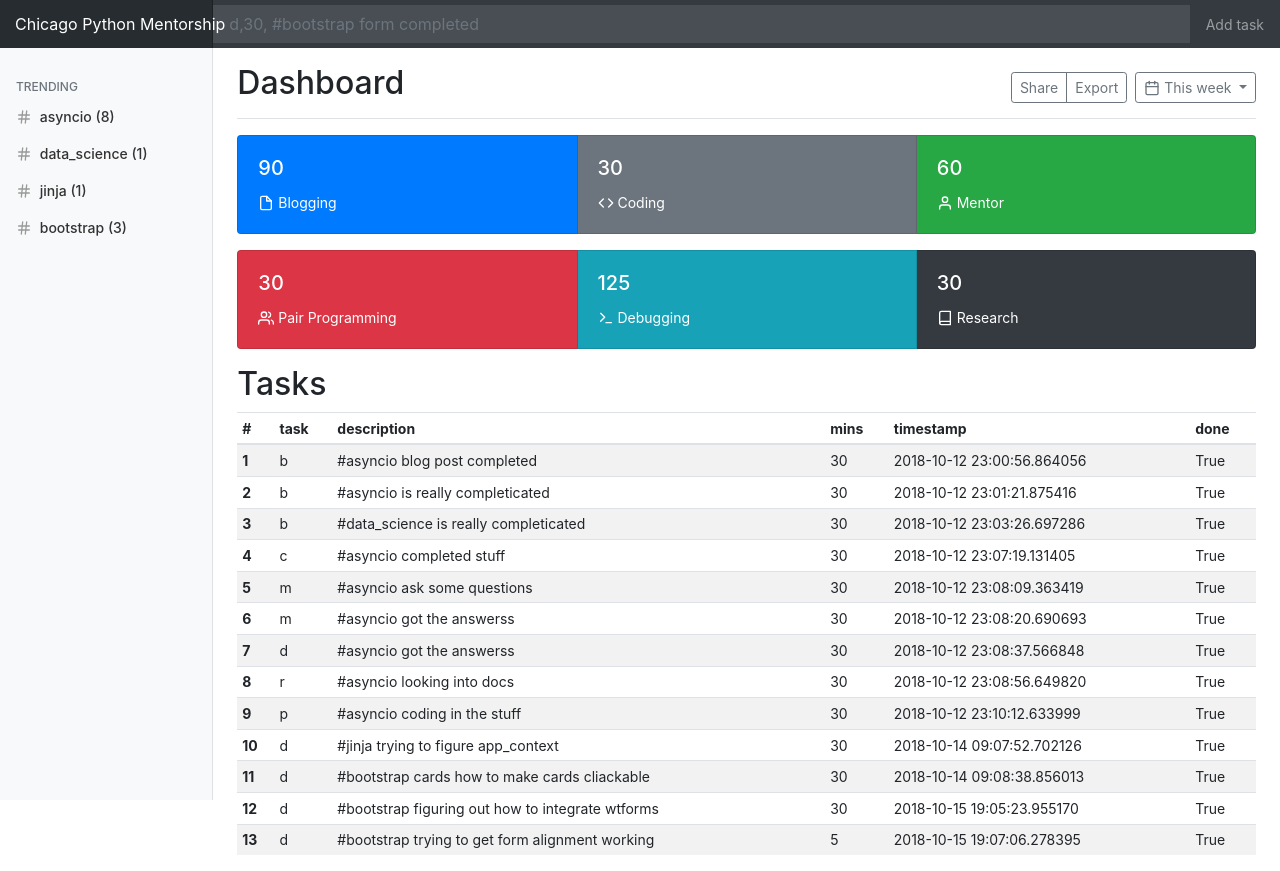
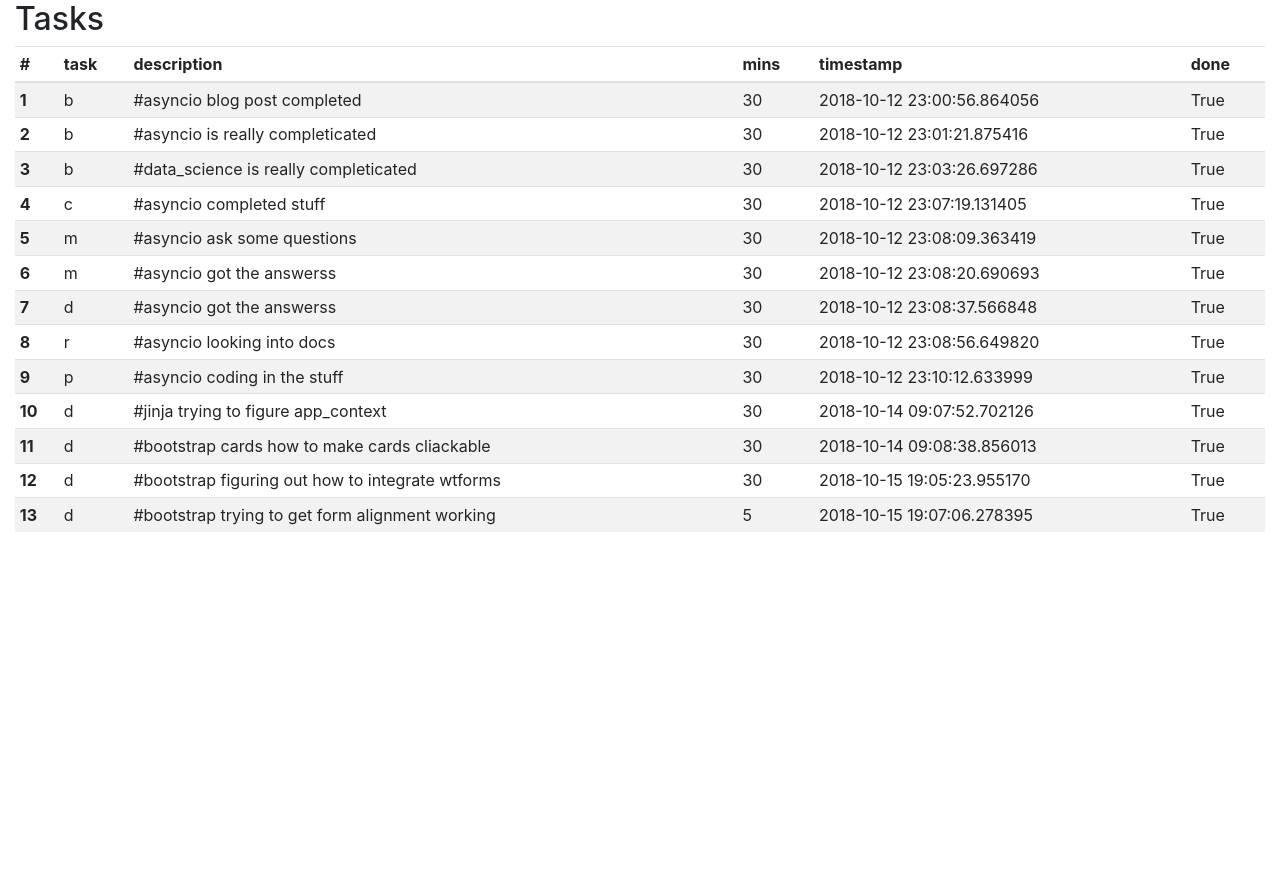
Before and after one commit to chicagopython/CodingWorkshops, a Flask app: page /tasks/ in a window 1280 px wide. After the commit the page ends 532 px from the top, so only its background shows below. Run offline with Flask 2, Linux system fonts and the light colour scheme; data comes from the database, SQL or seed files in the repository; some libraries are stand-ins or nearby versions.

Commit message:
Added more details

```diff
--- a/problems/webdev/flask_trackcoder/app.py
+++ b/problems/webdev/flask_trackcoder/app.py
@@ -9,15 +9,11 @@ from wtforms import Form, StringField
 
 logger = logging.getLogger(__name__)
 
-
 app = Flask(__name__)
 app.debug = True
 app.config['SECRET_KEY'] = 'foobar'
 
-
-
 db = SqliteDatabase('../../py101/trackcoder/to_do_list.db')
-
 
 class ToDo(Model):
     task = CharField(max_length=255)
@@ -29,56 +25,10 @@ class ToDo(Model):
     class Meta:
         database = db
 
-
-class ToDoForm(Form):
-    todo = StringField('Task')
-
-
-@app.route('/add', methods=['GET', 'POST'])
-def add():
-    form = ToDoForm(request.form)
-    if request.method == 'POST':
-        task, mins, description = form.todo.data.split(',')
-        ToDo.create(task=task, mins=mins, description=description)
-        flash('Thanks for registering')
-        return redirect(url_for('/tasks'))
-    return render_template('tasks.html', form=form)
-
-
-@app.route('/tasks/', methods=['GET', 'POST'], defaults={'task':''})
-@app.route('/tasks/<task>', methods=['GET', 'POST'])
-def tasks(task):
-    logging.debug(f"{task} was received.")
-    if task:
-        tasks = [t for t in ToDo.select().where(ToDo.task==task)]
-    else:
-        tasks = [t for t in ToDo.select()]
+@app.route('/tasks/', methods=['GET', 'POST'], defaults={'tasks':None})
+def tasks(tasks):
+    tasks = [t for t in ToDo.select()]
     return render_template('tasks.html', tasks=tasks)
-
-
-@app.route('/search/<hashtag>', methods=['GET', 'POST'])
-def search(hashtag):
-        tasks = [t for t in ToDo.select().where(ToDo.description.contains(hashtag))]
-        return render_template('tasks.html', tasks=tasks)
-
-
-@app.context_processor
-def hashtags():
-    def top_tags():
-            c=Counter()
-            descs = (t.description for t in ToDo.select().where(ToDo.description.contains("#")))
-            for desc in descs:
-                x = re.findall(r"#(\w+)", desc)
-                c+=Counter(x)
-            logging.info(c)
-            return c
-    return {'hashtags':top_tags}
-
-
-@app.context_processor
-def effort():
-    x = {t.task:t.mins for t in ToDo.select(fn.SUM(ToDo.mins).alias('mins'), ToDo.task).group_by(ToDo.task)}
-    return x
 
 if __name__ == '__main__':
     app.run(debug=True)
--- a/problems/webdev/flask_trackcoder/requirements.txt
+++ b/problems/webdev/flask_trackcoder/requirements.txt
@@ -2,3 +2,4 @@ Flask
 peewee
 prompt_toolkit
 click
+Flask-WTF
--- a/problems/webdev/flask_trackcoder/templates/tasks.html
+++ b/problems/webdev/flask_trackcoder/templates/tasks.html
@@ -12,7 +12,7 @@
     <!-- Latest compiled and minified CSS -->
     <link href="https://stackpath.bootstrapcdn.com/bootstrap/4.1.3/css/bootstrap.min.css" rel="stylesheet" integrity="sha384-MCw98/SFnGE8fJT3GXwEOngsV7Zt27NXFoaoApmYm81iuXoPkFOJwJ8ERdknLPMO" crossorigin="anonymous">
 
-    <link rel="stylesheet" href="{{ url_for('static',filename='styles/dashboard.css') }}">
+    <!-- <link rel="stylesheet" href="{{ url_for('static',filename='styles/dashboard.css') }}"> -->
 
     <!-- Latest compiled and minified JavaScript -->
     <script src="https://stackpath.bootstrapcdn.com/bootstrap/4.1.3/js/bootstrap.min.js" integrity="sha384-ChfqqxuZUCnJSK3+MXmPNIyE6ZbWh2IMqE241rYiqJxyMiZ6OW/JmZQ5stwEULTy" crossorigin="anonymous"></script>
@@ -20,104 +20,7 @@
   </head>
 
   <body>
-    <nav class="navbar navbar-dark sticky-top bg-dark flex-md-nowrap p-0">
-      <a class="navbar-brand col-sm-3 col-md-2 mr-0" href="#">Chicago Python Mentorship</a>
-      <input class="form-control form-control-dark w-100" type="text" placeholder="d,30, #bootstrap form completed" aria-label="Search">
-      <ul class="navbar-nav px-3">
-        <li class="nav-item text-nowrap">
-          <a class="nav-link" href="#">Add task</a>
-        </li>
-      </ul>
-    </nav>
-
     <div class="container-fluid">
-      <div class="row">
-        <nav class="col-md-2 d-none d-md-block bg-light sidebar">
-          <div class="sidebar-sticky">
-            <h6 class="sidebar-heading d-flex justify-content-between align-items-center px-3 mt-4 mb-1 text-muted">
-              <span>Trending</span>
-            </h6>
-            <ul class="nav flex-column mb-2">
-              {% for tag, count in hashtags().items() %}
-              <li class="nav-item">
-                  <a class="nav-link" href="/search/{{tag}}">
-                  <span data-feather="hash"></span>
-                  {{tag}} ({{count}})
-                  </a>
-              </li>
-              {% endfor %}
-            </ul>
-          </div>
-        </nav>
-
-        <main role="main" class="col-md-9 ml-sm-auto col-lg-10 pt-3 px-4">
-          <div class="d-flex justify-content-between flex-wrap flex-md-nowrap align-items-center pb-2 mb-3 border-bottom">
-            <h1 class="h2">Dashboard</h1>
-            <div class="btn-toolbar mb-2 mb-md-0">
-              <div class="btn-group mr-2">
-                <button class="btn btn-sm btn-outline-secondary">Share</button>
-                <button class="btn btn-sm btn-outline-secondary">Export</button>
-              </div>
-              <button class="btn btn-sm btn-outline-secondary dropdown-toggle">
-                <span data-feather="calendar"></span>
-                This week
-              </button>
-            </div>
-          </div>
-
-          <!-- <canvas class="my-4" id="myChart" width="900" height="380"></canvas> -->
-          <div class="card-group">
-            <div class="card text-white bg-primary mb-3">
-              <div class="card-body">
-                <a href= "/tasks/b" style="text-decoration: none; color: white">
-                <h5 class="card-title">{{b}}</h5>
-                <p class="card-text"><span data-feather="file"></span> Blogging</p>
-                </a>
-              </div>
-            </div>
-            <div class="card text-white bg-secondary mb-3">
-              <div class="card-body">
-                <a href= "/tasks/c" style="text-decoration: none; color: white">
-                <h5 class="card-title">{{c}}</h5>
-                <p class="card-text"><span data-feather="code"></span> Coding</p>
-                </a>
-              </div>
-            </div>
-            <div class="card text-white bg-success mb-3">
-              <div class="card-body">
-                <a href= "/tasks/m" style="text-decoration: none; color: white">
-                <h5 class="card-title">{{m}}</h5>
-                <p class="card-text"><span data-feather="user"></span> Mentor</p>
-                </a>
-              </div>
-            </div>
-          </div>
-          <div class="card-group">
-            <div class="card text-white bg-danger mb-3">
-              <div class="card-body">
-                <a href= "/tasks/p" style="text-decoration: none; color: white">
-                <h5 class="card-title">{{p}}</h5>
-                <p class="card-text"><span data-feather="users"></span> Pair Programming</p>
-                </a>
-              </div>
-            </div>
-            <div class="card text-white bg-info mb-3">
-              <div class="card-body">
-                <a href= "/tasks/d" style="text-decoration: none; color: white">
-                <h5 class="card-title">{{d}}</h5>
-                <p class="card-text"><span data-feather="terminal"></span> Debugging</p>
-                </a>
-              </div>
-            </div>
-            <div class="card bg-dark mb-3">
-              <div class="card-body">
-                <a href= "/tasks/r" style="text-decoration: none; color: white">
-                <h5 class="card-title">{{r}}</h5>
-                <p class="card-text"><span data-feather="book"></span> Research</p>
-                </a>
-              </div>
-            </div>
-          </div>
           <h2>Tasks</h2>
           <div class="table-responsive">
             <table class="table table-striped table-sm">
@@ -143,8 +46,6 @@
             {%endfor%}
             </table>
           </div>
-        </main>
-      </div>
     </div>
 
     <!-- Bootstrap core JavaScript
```
Also changed, not shown: problems/webdev/flask_trackcoder/README.md.
